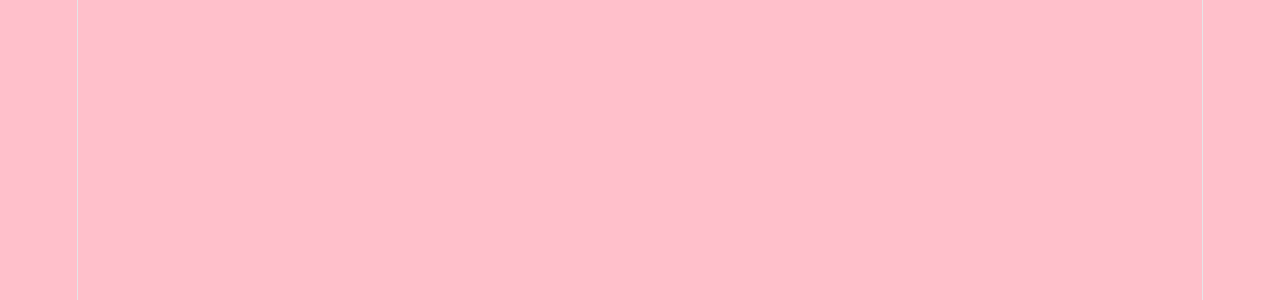
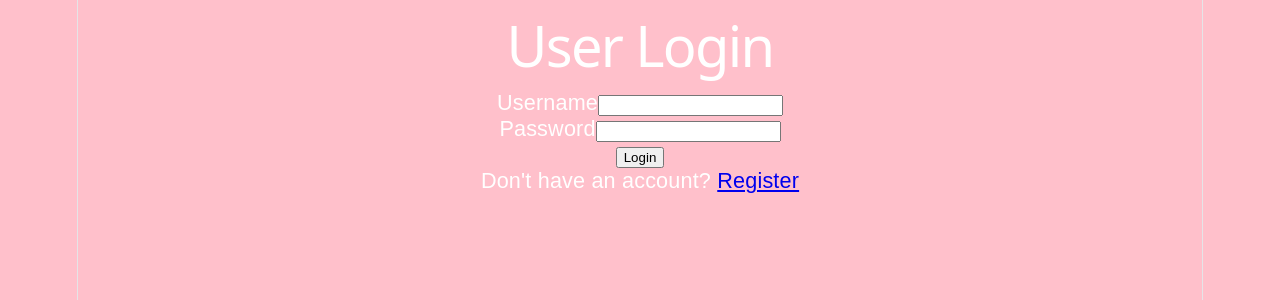
Before and after one commit to LikeJean30-prog/Final_IT342_activity01, a React (Vite) app in the folder activity01-frontend/: page /login in a window 1280 px wide. Before the commit this address had no page. Shown: the top 300 px of the page. Built offline with nearby package versions, Linux system fonts and the light colour scheme.

Commit message:
Add user login page

```diff
--- a/activity01-frontend/src/App.jsx
+++ b/activity01-frontend/src/App.jsx
@@ -1,5 +1,6 @@
 import { BrowserRouter, Routes, Route, Navigate } from "react-router-dom";
 import Register from "./pages/Register";
+import Login from "./pages/Login";
 
 function App() {
     return (
@@ -7,6 +8,7 @@ function App() {
             <Routes>
                 <Route path="/" element={<Navigate to="/register" />} />
                 <Route path="/register" element={<Register />} />
+                <Route path="/login" element={<Login />} />
             </Routes>
         </BrowserRouter>
     );
--- /dev/null
+++ b/activity01-frontend/src/pages/Login.jsx
@@ -0,0 +1,90 @@
+import { useState } from "react";
+import { Link } from "react-router-dom";
+import "../styles/Login.css";
+
+function Login() {
+    const [username, setUsername] = useState("");
+    const [password, setPassword] = useState("");
+    const [error, setError] = useState("");
+
+    const handleSubmit = (event) => {
+        event.preventDefault();
+
+        setError("");
+
+        if (!username.trim()) {
+            setError("Username is required.");
+            return;
+        }
+
+        if (!password) {
+            setError("Password is required.");
+            return;
+        }
+
+        // Backend API integration will be added later.
+        alert("Login form is valid.");
+    };
+
+    return (
+        <div className="login-page">
+            <div className="login-container">
+                <h1>User Login</h1>
+
+                <form onSubmit={handleSubmit}>
+                    <div className="form-group">
+                        <label htmlFor="username">
+                            Username
+                        </label>
+
+                        <input
+                            id="username"
+                            type="text"
+                            value={username}
+                            onChange={(event) =>
+                                setUsername(event.target.value)
+                            }
+                            required
+                        />
+                    </div>
+
+                    <div className="form-group">
+                        <label htmlFor="password">
+                            Password
+                        </label>
+
+                        <input
+                            id="password"
+                            type="password"
+                            value={password}
+                            onChange={(event) =>
+                                setPassword(event.target.value)
+                            }
+                            required
+                        />
+                    </div>
+
+                    <button
+                        type="submit"
+                        className="login-button"
+                    >
+                        Login
+                    </button>
+                </form>
+
+                {error && (
+                    <p className="error-message">
+                        {error}
+                    </p>
+                )}
+
+                <p className="register-link">
+                    Don't have an account?{" "}
+                    <Link to="/register">Register</Link>
+                </p>
+            </div>
+        </div>
+    );
+}
+
+export default Login;
--- /dev/null
+++ b/activity01-frontend/src/styles/Login.css
@@ -0,0 +1,11 @@
+
+body{
+    background-color: pink;
+    font-family: Arial, Helvetica, sans-serif;
+    font-size: 120%;
+    color:white;
+}
+
+h1{
+    color:white;
+}
```
